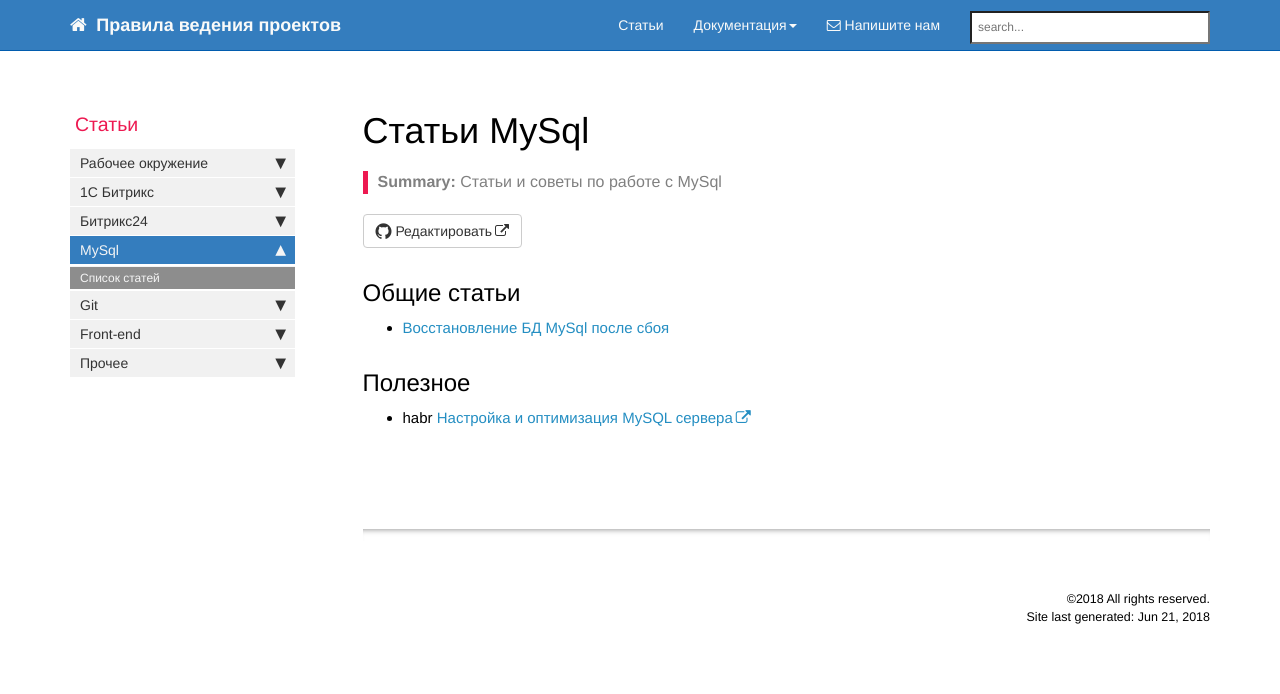
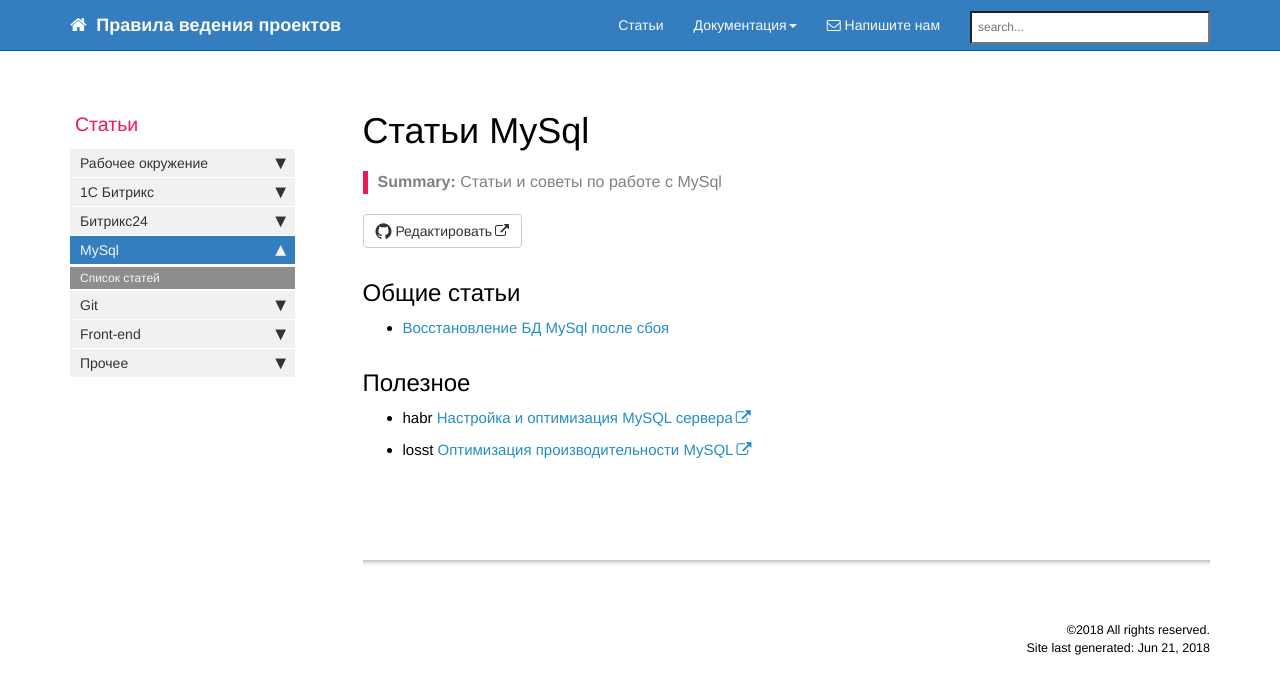
Before and after one commit to gdecider/gdecider.github.io, a Jekyll site: the page built from pages/articles/articles-g-mysql.md, in a window 1280 px wide. Shown: the top 694 px of the page. Built offline with Jekyll 4.4.1, drawn with Linux system fonts in a browser that asks for light colours; nearby versions of some CDN libraries; comment, search, counter and statistics services are not loaded.

Commit message:
Update articles-g-mysql.md

```diff
--- a/pages/articles/articles-g-mysql.md
+++ b/pages/articles/articles-g-mysql.md
@@ -15,3 +15,4 @@ toc: false
 ## Полезное
 
 * habr [Настройка и оптимизация MySQL сервера](https://habr.com/post/108418/)
+* losst [Оптимизация производительности MySQL](https://losst.ru/optimizatsiya-proizvoditelnosti-mysql)
```
